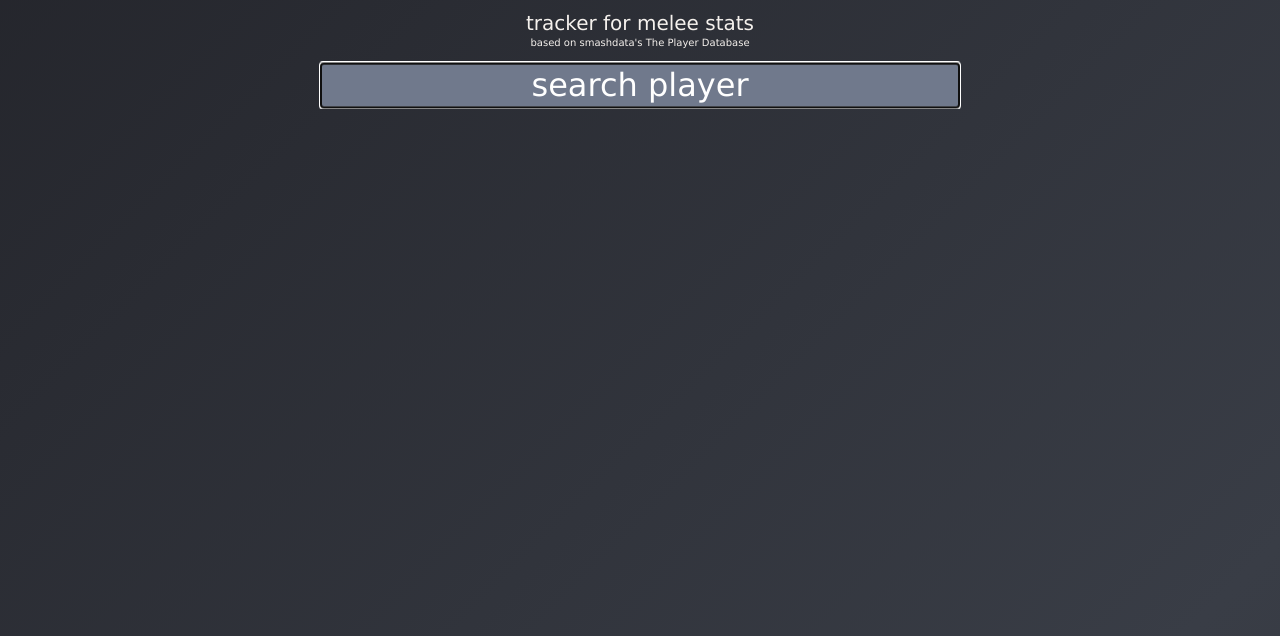
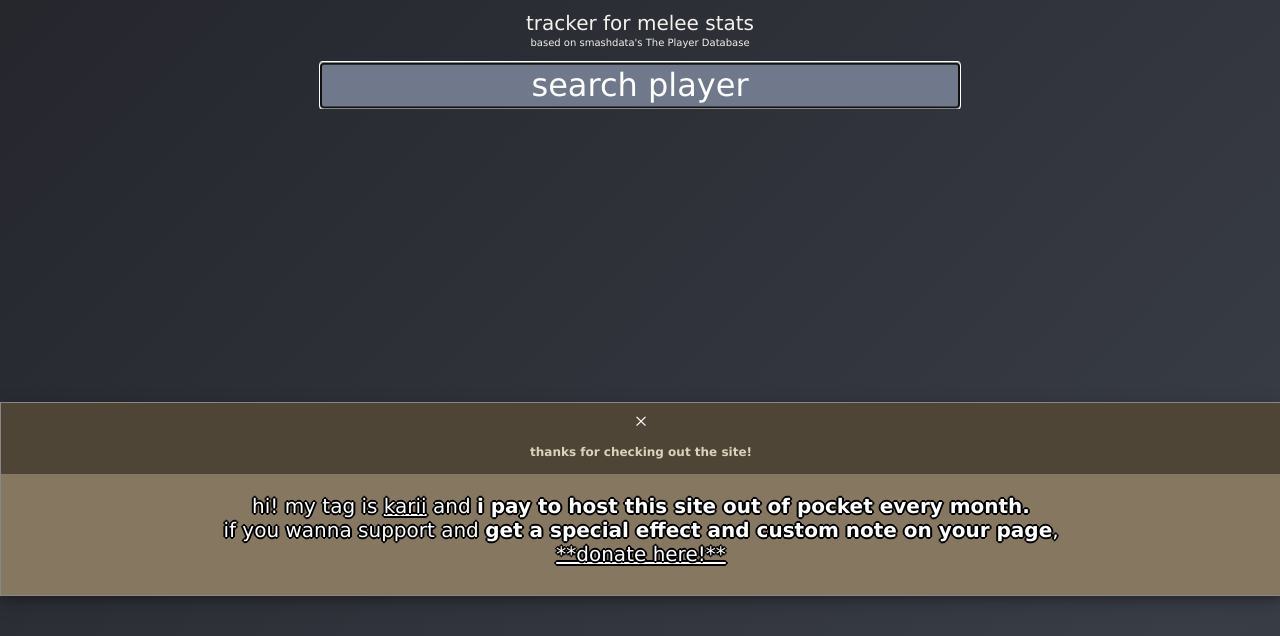
Before and after one commit to justincarew/meleetrackstats, a website: page public/index.html in a window 1280 px wide. Shown: the part 204-840 px from the top of the page. Drawn offline with Linux system fonts and the light colour scheme.

Commit message:
New pop up on main page

```diff
--- a/public/index.html
+++ b/public/index.html
@@ -38,6 +38,22 @@
   </ul>
 </div>
 </form>
+</div>
+
+<div id="myModal" class="modal">
+  <div class="modal-content">
+    <div class="modal-header">
+      <span class="close" id="close" onclick="document.getElementById('myModal').style.display = 'none';">&times;</span>
+      <h2>thanks for checking out the site!</h2>
+    </div>
+    <div class="modal-body">
+      <p style="margin: 1em; color: white; position: relative; font-size: 20px; text-shadow: 2px 0 #000, -2px 0 #000, 0 2px #000, 0 -2px #000,
+      1px 1px #000, -1px -1px #000, 1px -1px #000, -1px 1px #000;">
+      hi! my tag is <a href="https://meleetrack.onrender.com/stats/1556238" style="text-decoration: underline;">karii</a> and <b>i pay to host this site out of pocket every month.</b> <br>if you wanna support and <b>get a special effect and custom note on your page</b>,
+      <br><a href="https://ko-fi.com/kariigtx" target="_blank" style="text-decoration: underline;">**donate here!**</a></p>
+    </div>
+  </div>
+
 </div>
 
 <script>
@@ -143,7 +159,9 @@
       async function goToSearchPage(event){
         if (event.key === "Enter"){
           event.preventDefault();
-          window.location.href = '/search/'+document.getElementById("txt").value;
+          if(document.getElementById("txt").value != ""){
+            window.location.href = '/search/'+document.getElementById("txt").value;
+          }
           return false;
         }
       }
--- a/public/main.css
+++ b/public/main.css
@@ -6,6 +6,17 @@
     100%{
         opacity: 1;
         transform: translateY(50%);
+    }
+}
+
+@keyframes fade-up{
+    0%{
+        opacity: 0;
+        transform: translateY(50%);
+    }
+    100%{
+        opacity: 1;
+        transform: translateY(0%);
     }
 }
 
@@ -20,6 +31,38 @@
 		background-position: 0% 50%;
 	}
 }
+
+#close{
+    cursor: pointer;
+}
+
+.modal {
+    position: fixed;
+    z-index: 1;
+    left: 0%;
+    bottom: 0%;
+    width: 100%;
+    animation: fade-up 1s;
+  }
+
+.modal-header {
+    padding: 5px 16px;
+    background-color: #4f4537;
+    color: white;
+  }
+
+.modal-body {padding: 0px 16px; }
+
+.modal-content {
+    position: relative;
+    background-color: #867760;
+    margin: auto;
+    padding: 0%;
+    border: 1px solid #888;
+    height: 8em;
+    width: 100%;
+    box-shadow: 0 4px 8px 0 rgba(0,0,0,0.2),0 6px 20px 0 rgba(0,0,0,0.19);
+  }
 
 .body-wrapper{
     transform: translateY(50%);
@@ -67,6 +110,7 @@ body{
 	height: 100vh;
     -ms-overflow-style: none;
     scrollbar-width: none;
+    overflow: hidden;
 }
 
 body::-webkit-scrollbar {
```
